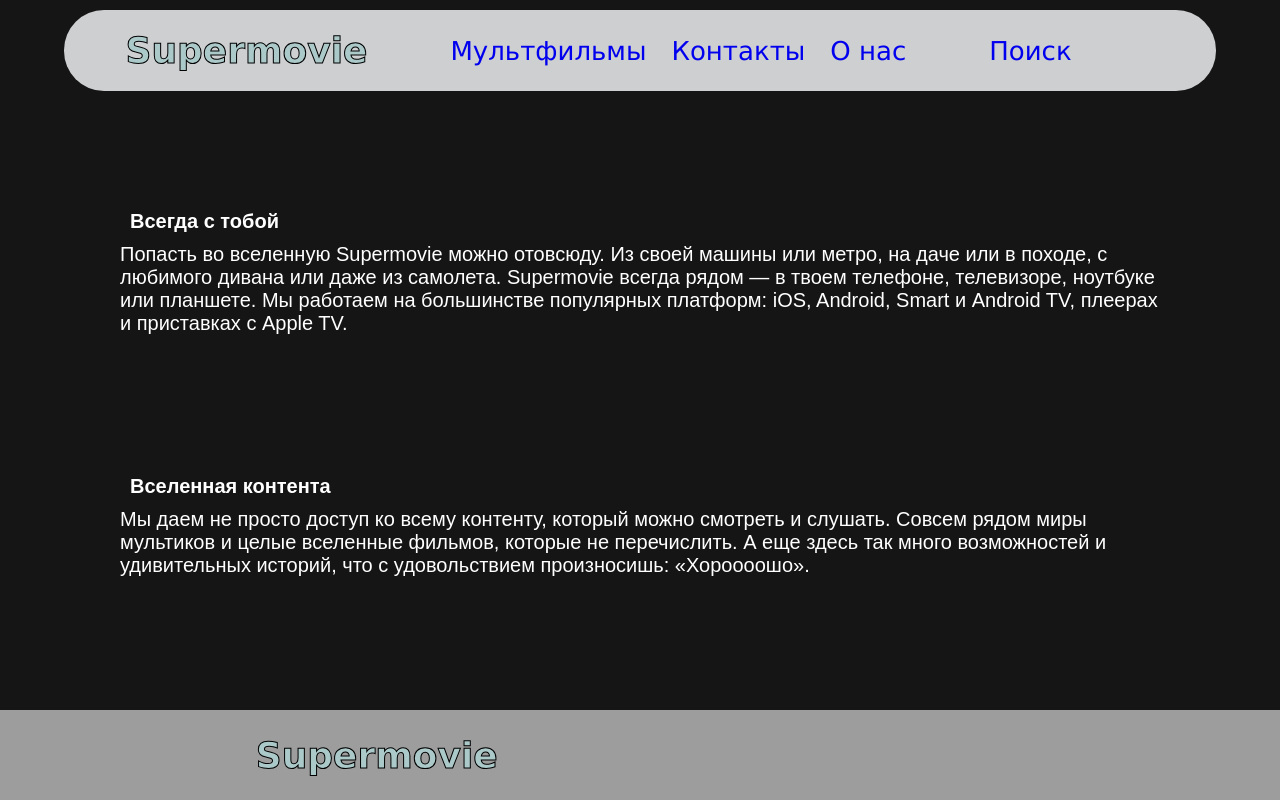
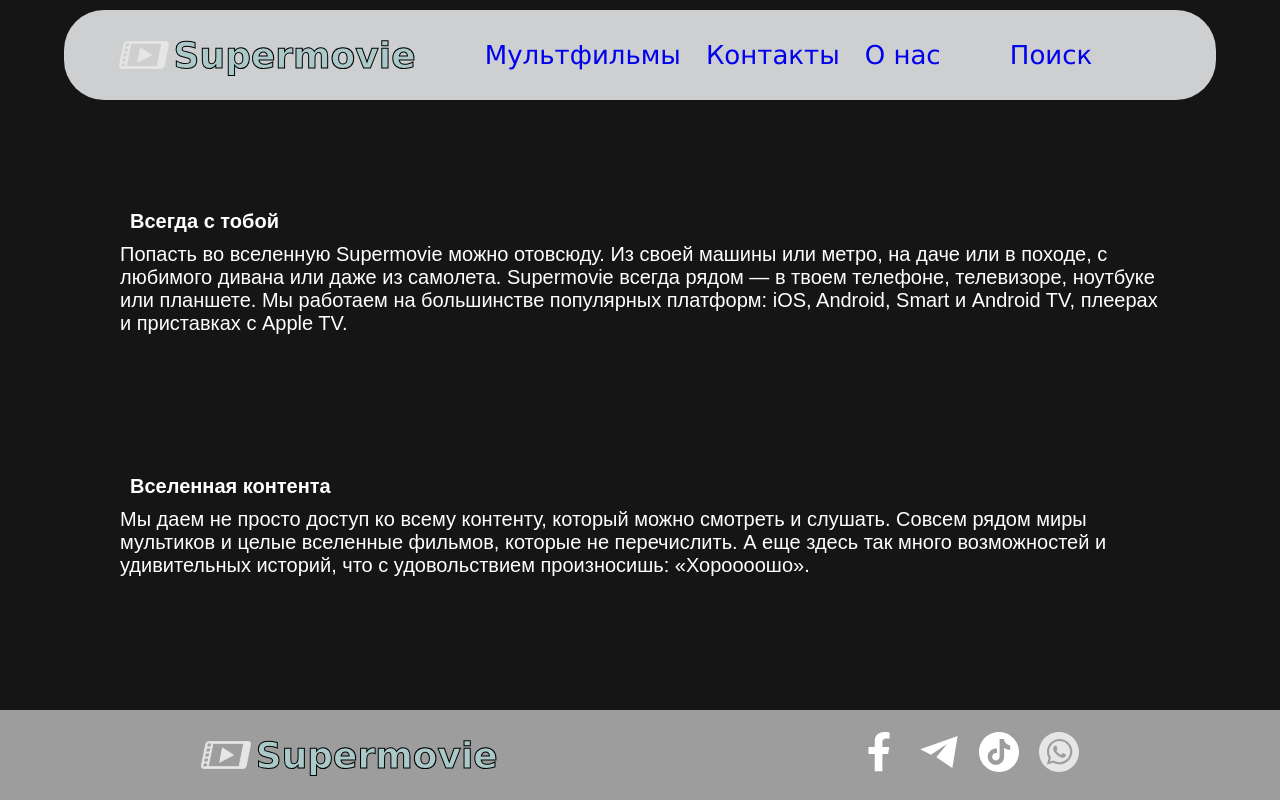
Before and after one commit to NataKyrylenko/AIT-project_front, a plain HTML site: page pages/about/index.html in a window 1280 px wide. Drawn offline with Linux system fonts and the light colour scheme.

Commit message:
change path svg

```diff
--- a/pages/about/index.html
+++ b/pages/about/index.html
@@ -11,7 +11,12 @@
   <body>
     <div class="page-container">
       <header>
-        <a href="../../index.html"><h2 class="company-name">Supermovie</h2></a>
+        <a class="company-name_link" href="./index.html">
+          <svg>
+            <use xlink:href="../../images/svg/logo 2_2.svg#logo"></use>
+          </svg>
+          <h2 class="company-name">Supermovie</h2>
+        </a>
         <nav>
           <a href="../../pages/mult/index.html">Мультфильмы</a>
           <a href="#contact">Контакты</a>
@@ -54,31 +59,32 @@
         </section>
       </main>
       <footer>
+
         <a class="company-name_link" href="./index.html">
           <svg>
-            <use xlink:href="./images/svg/logo 2_2.svg#logo"></use>
+            <use xlink:href="../../images/svg/logo 2_2.svg#logo"></use>
           </svg>
           <h2 class="company-name">Supermovie</h2>
         </a>
         <div  id="contact" class="contact">
           <a href="https://facebook.com/" title="Facebook">
             <svg class="social-icons">
-                <use xlink:href="./images/svg/fb.svg#facebook"></use>
+                <use xlink:href="../../images/svg/fb.svg#facebook"></use>
             </svg>
         </a>
         <a href="https://telegram.com/" title="Telegram">
           <svg class="social-icons">
-              <use xlink:href="./images/svg/telegram.svg#telega"></use>
+              <use xlink:href="../../images/svg/telegram.svg#telega"></use>
           </svg>
       </a>
       <a href="https://tictok.com/" title="TikTok">
         <svg class="social-icons">
-            <use xlink:href="./images/svg/tik.svg#tik"></use>
+            <use xlink:href="../../images/svg/tik.svg#tik"></use>
         </svg>
     </a>
     <a href="https://whatsapp.com/" title="whatsapp">
         <svg class="social-icons">
-            <use xlink:href="./images/svg/whatsapp.svg#whatsapp"></use>
+            <use xlink:href="../../images/svg/whatsapp.svg#whatsapp"></use>
         </svg>
     </a>
         </div>
```
Also changed, not shown: pages/mult/index.html (+11 -6 lines).
